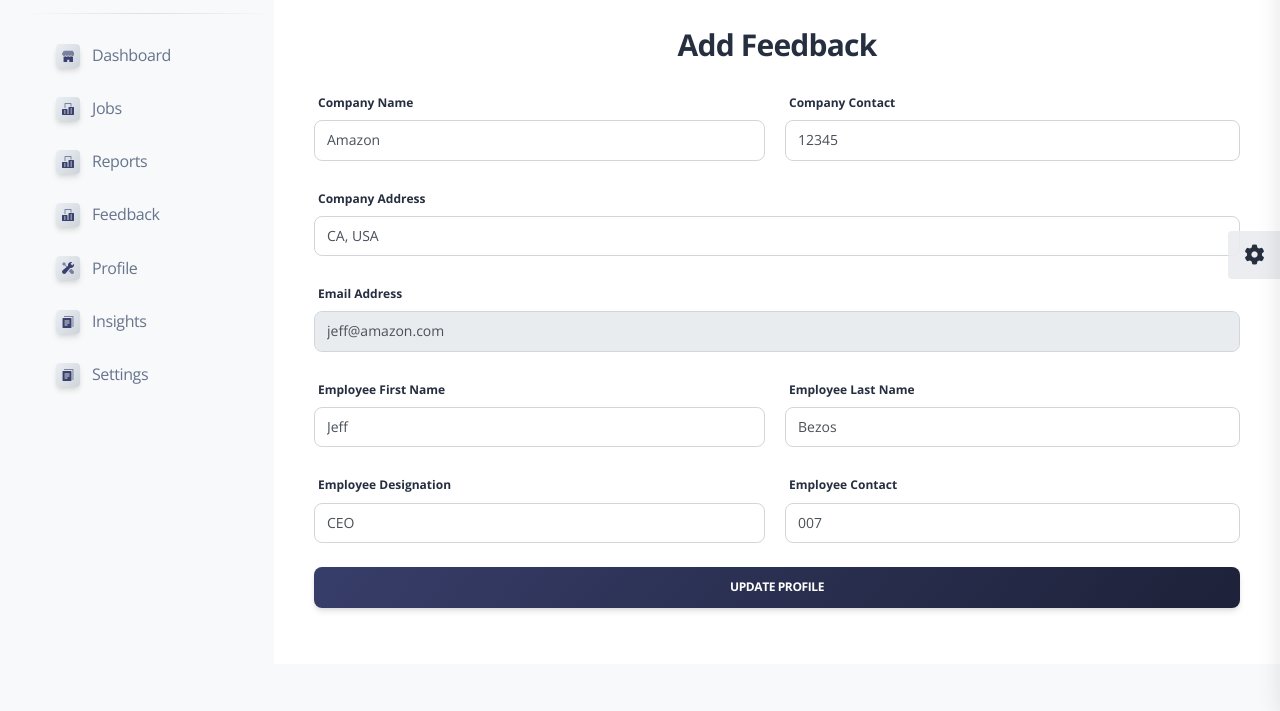
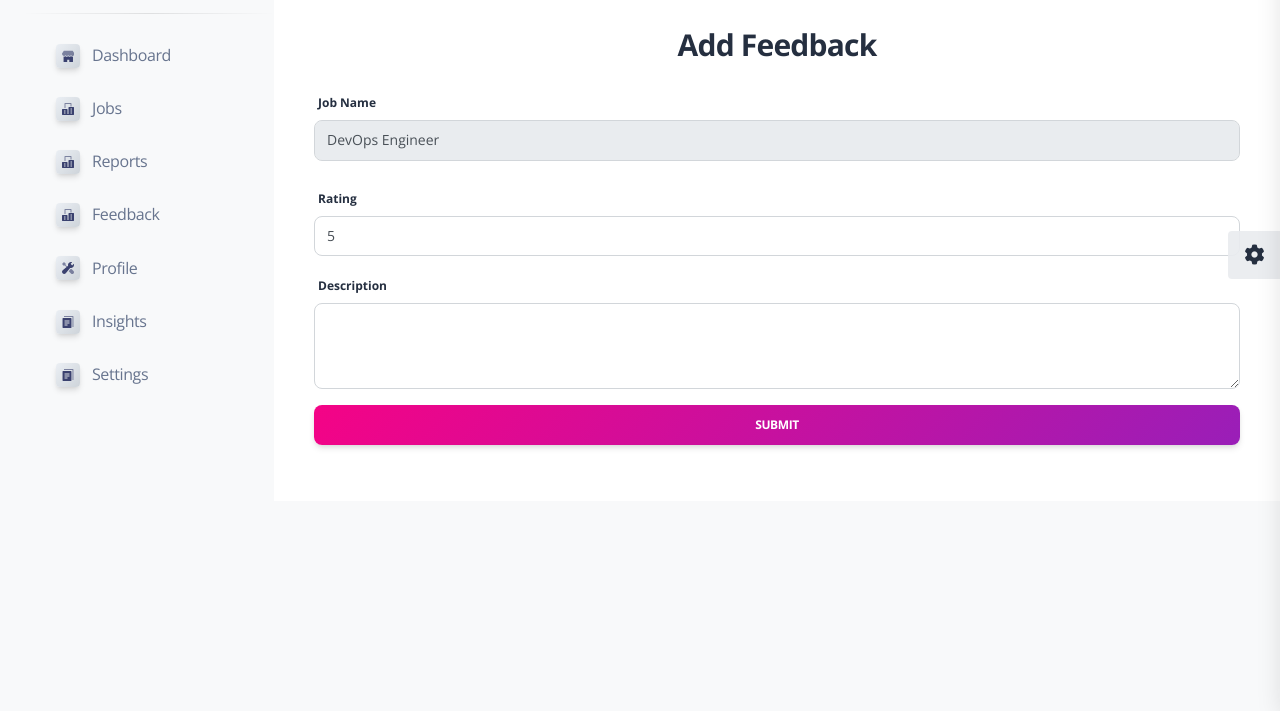
Before and after one commit to usmanikram/Smart-Resume-Screening, a Django app: template SRS/users/templates/addfeedback.html in a window 1280 px wide. Shown: the part 89-800 px from the top of the page. Run offline with Django 3.2, Linux system fonts and the light colour scheme; the template is opened without the code that fills it, so the values that code supplies are empty; some libraries are stand-ins or nearby versions.

Commit message:
Feedback Form Added

```diff
--- a/SRS/templates/includes/navigation.html
+++ b/SRS/templates/includes/navigation.html
@@ -40,7 +40,7 @@
                   <a class="dropdown-item border-radius-md" href="javascript:;">
                     <div class="d-flex py-1">
                       <div class="my-auto">
-                        <img src="/static/assets/img/team-2.jpg" class="avatar avatar-sm  me-3 ">
+                        <img src="/static/assets/img/team-4.jpg" class="avatar avatar-sm  me-3 ">
                       </div>
                       <div class="d-flex flex-column justify-content-center">
                         <h6 class="text-sm font-weight-normal mb-1">
--- a/SRS/users/templates/addfeedback.html
+++ b/SRS/users/templates/addfeedback.html
@@ -9,80 +9,37 @@
           <h3 class="text-center">Add Feedback</h3>
           <form role="form" id="contact-form" method="post" autocomplete="off">
             <div class="card-body">
-                <div class="row">
-                    <div class="col-md-6">
-                      <label>Company Name</label>
-                      <div class="input-group mb-4">
-                        <input class="form-control" placeholder="" aria-label="First Name..." type="text" value="Amazon" >
-                      </div>
-                    </div>
-                    <div class="col-md-6 ps-2">
-                      <label>Company Contact</label>
-                      <div class="input-group">
-                        <input type="text" class="form-control" placeholder="" aria-label="Last Name..." value="12345" >
-                      </div>
-                    </div>
-                  </div>
+
               <div class="row">
                 <div class="mb-4">
-                  <label>Company Address</label>
+                  <label>Job Name</label>
                   <div class="input-group">
-                    <input type="text" class="form-control" placeholder="" aria-label="Last Name..." value="CA, USA" >
+                    <input class="form-control" placeholder="" aria-label="First Name..." type="text" value="DevOps Engineer" disabled >
                   </div>
                 </div>
               </div>
-              <div class="row">
-                <div class="mb-4">
-                    <label>Email Address</label>
-                    <div class="input-group">
-                      <input type="email" class="form-control" placeholder="" value="jeff@amazon.com" disabled>
-                    </div>
+
+                <div class="row">
+                  <div class="form-group">
+                    <label for="exampleFormControlSelect1">Rating</label>
+                    <select class="form-control" id="exampleFormControlSelect1">
+                      <option>1</option>
+                      <option>2</option>
+                      <option>3</option>
+                      <option>4</option>
+                      <option selected>5</option>
+                    </select>
                   </div>
                 </div>
                 <div class="row">
-                  <div class="col-md-6">
-                    <label>Employee First Name</label>
-                    <div class="input-group mb-4">
-                      <input class="form-control" placeholder="" aria-label="First Name..." type="text"value="Jeff" >
-                    </div>
+                  <div class="form-group">
+                    <label for="exampleFormControlTextarea1">Description</label>
+                    <textarea class="form-control" id="exampleFormControlTextarea1" rows="3"></textarea>
                   </div>
-                  <div class="col-md-6 ps-2">
-                    <label>Employee Last Name</label>
-                    <div class="input-group">
-                      <input type="text" class="form-control" placeholder="" aria-label="Last Name..." value="Bezos" >
-                    </div>
                   </div>
-                </div>
-                <div class="row">
-                    <div class="col-md-6">
-                      <label>Employee Designation</label>
-                      <div class="input-group mb-4">
-                        <input class="form-control" placeholder="" aria-label="First Name..." type="text"value="CEO" >
-                      </div>
-                    </div>
-                    <div class="col-md-6 ps-2">
-                      <label>Employee Contact</label>
-                      <div class="input-group">
-                        <input type="text" class="form-control" placeholder="" aria-label="Last Name..." value="007" >
-                      </div>
-                    </div>
-                  </div>
-               <!--
-              <div class="form-group mb-4">
-                <label>Your message</label>
-                <textarea name="message" class="form-control" id="message" rows="4"></textarea>
-              </div>
 
-              <div class="row">
                 <div class="col-md-12">
-                  <div class="form-check form-switch mb-4">
-                    <input class="form-check-input" type="checkbox" id="flexSwitchCheckDefault" checked="">
-                    <label class="form-check-label" for="flexSwitchCheckDefault">I agree to the <a href="javascript:;" class="text-dark"><u>Terms and Conditions</u></a>.</label>
-                  </div>
-                </div>
-                -->
-                <div class="col-md-12">
-                  <button type="submit" class="btn bg-gradient-dark w-100">Update Profile</button>
+                  <button type="submit" class="btn bg-gradient-primary w-100">Submit</button>
                 </div>
               </div>
             </div>
```
Also changed, not shown: SRS/static/assets/img/team-4.jpg (added).
